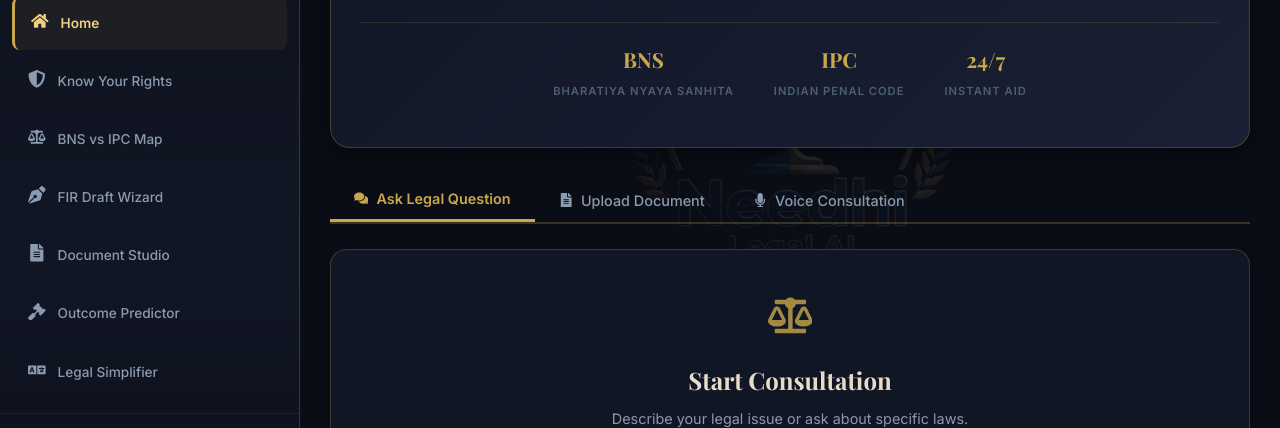
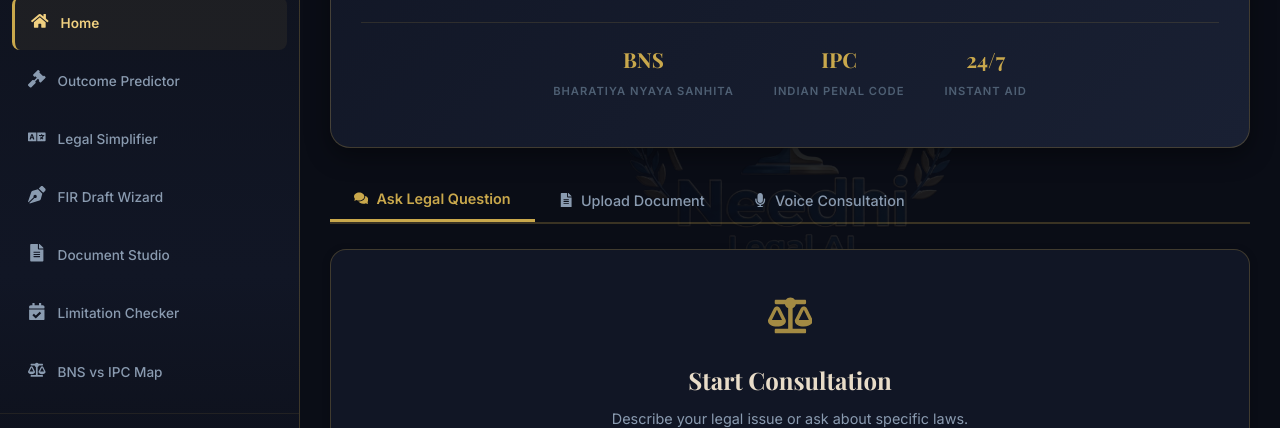
Before and after one commit to ajaygodric/needhi-AI, a React (Vite) app in the folder frontend/: page / in a window 1280 px wide. Shown: the part 286-714 px from the top of the page. Built offline with nearby package versions, Linux system fonts and the light colour scheme; a web font is replaced by a local one.

Commit message:
Rearrange navigation menu items by interactive AI priority

```diff
--- a/frontend/src/components/Navigation.jsx
+++ b/frontend/src/components/Navigation.jsx
@@ -16,16 +16,16 @@ import {
 const Navigation = ({ activeTab, setActiveTab, language, setLanguage, isOpen, setIsOpen }) => {
   const menuItems = [
     { id: "home", label: { English: "Home", Tamil: "முகப்பு" }, icon: <FaHome /> },
-    { id: "rights", label: { English: "Know Your Rights", Tamil: "உரிமைகள்" }, icon: <FaShieldAlt /> },
-    { id: "bns", label: { English: "BNS vs IPC Map", Tamil: "BNS vs IPC ஒப்பீடு" }, icon: <FaBalanceScale /> },
+    { id: "predictor", label: { English: "Outcome Predictor", Tamil: "வழக்கு கணிப்பு" }, icon: <FaGavel /> },
+    { id: "simplifier", label: { English: "Legal Simplifier", Tamil: "சட்ட மொழியாக்கம்" }, icon: <FaLanguage /> },
     { id: "fir", label: { English: "FIR Draft Wizard", Tamil: "FIR எழுதுபவர்" }, icon: <FaPenNib /> },
     { id: "templates", label: { English: "Document Studio", Tamil: "ஆவணங்கள்" }, icon: <FaFileAlt /> },
-    { id: "predictor", label: { English: "Outcome Predictor", Tamil: "வழக்கு கணிப்பு" }, icon: <FaGavel /> },
-    { id: "simplifier", label: { English: "Legal Simplifier", Tamil: "சட்ட மொழியாக்கம்" }, icon: <FaLanguage /> },
     { id: "limitations", label: { English: "Limitation Checker", Tamil: "காலவரம்பு" }, icon: <FaCalendarCheck /> },
+    { id: "bns", label: { English: "BNS vs IPC Map", Tamil: "BNS vs IPC ஒப்பீடு" }, icon: <FaBalanceScale /> },
+    { id: "rights", label: { English: "Know Your Rights", Tamil: "உரிமைகள்" }, icon: <FaShieldAlt /> },
     { id: "checklist", label: { English: "Filing Checklist", Tamil: "தாக்கல் சரிபார்ப்பு" }, icon: <FaListAlt /> },
+    { id: "case", label: { English: "Case Tracker", Tamil: "வழக்கு கண்காணிப்பு" }, icon: <FaSearch /> },
     { id: "lawyers", label: { English: "Book Lawyer", Tamil: "வழக்கறிஞர்கள்" }, icon: <FaCalendarAlt /> },
-    { id: "case", label: { English: "Case Tracker", Tamil: "வழக்கு கண்காணிப்பு" }, icon: <FaSearch /> },
     { id: "about", label: { English: "About & Helplines", Tamil: "உதவி எண்கள்" }, icon: <FaInfoCircle /> },
   ];
 
```
